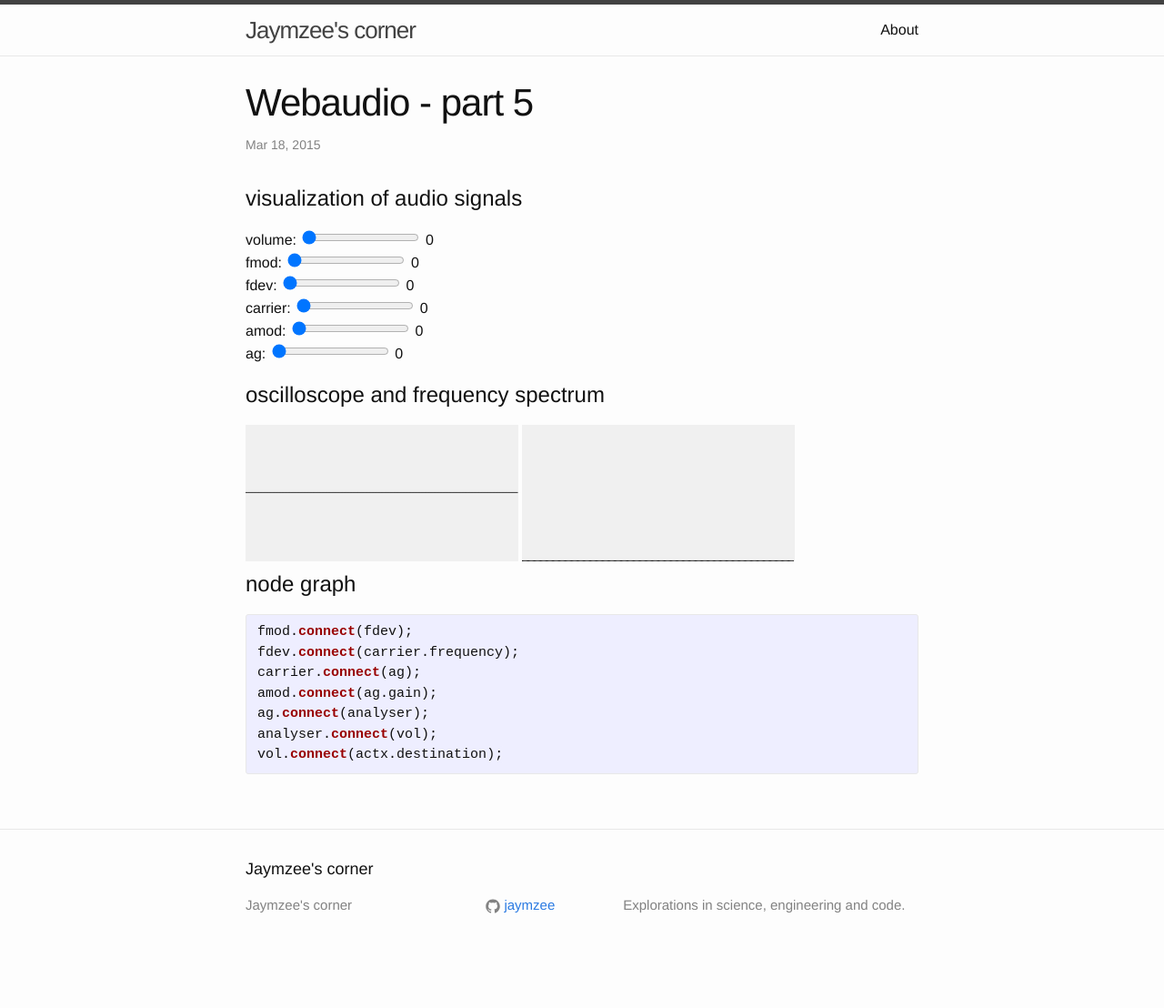
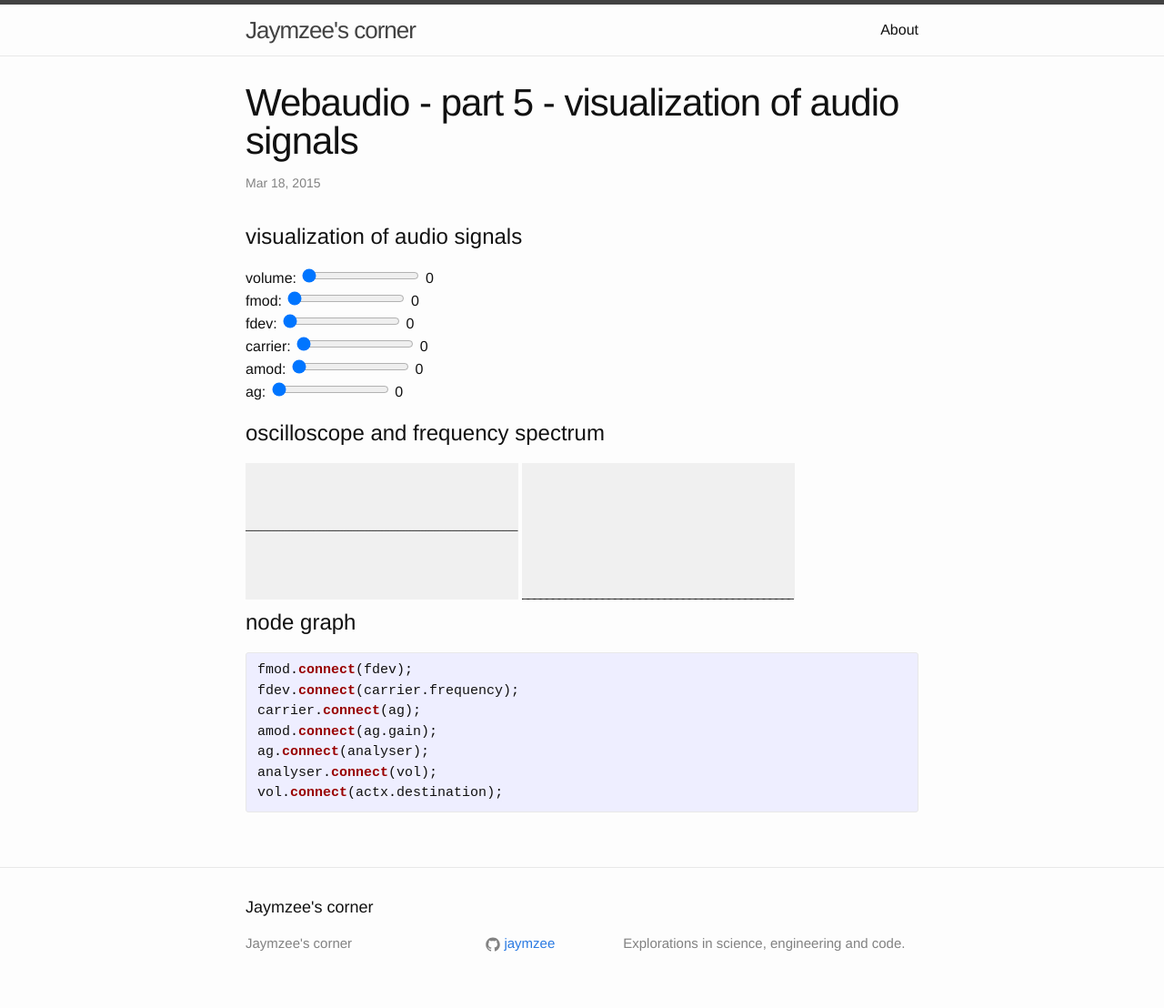
Before and after one commit to jaymzee/jaymzee.github.io, a Jekyll site: the page built from _posts/2015-03-18-webaudio-part-5.markdown, in a window 1280 px wide. Shown: the whole page at 91% size. Built offline with Jekyll 4.4.1, drawn with Linux system fonts in a browser that asks for light colours; before the commit the page ends 1066 px from its top, so only the background shows below that.

Commit message:
title for part 5

```diff
--- a/_posts/2015-03-18-webaudio-part-5.markdown
+++ b/_posts/2015-03-18-webaudio-part-5.markdown
@@ -1,6 +1,6 @@
 ---
 layout: post
-title: Webaudio - part 5
+title: Webaudio - part 5 - visualization of audio signals
 ---
 # visualization of audio signals
 volume: <input id="volume" type="range" min="0" max="1" value="0" step=".01">
```
